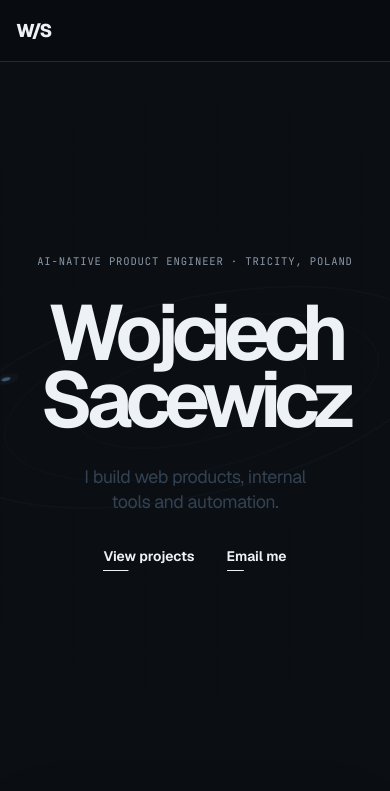
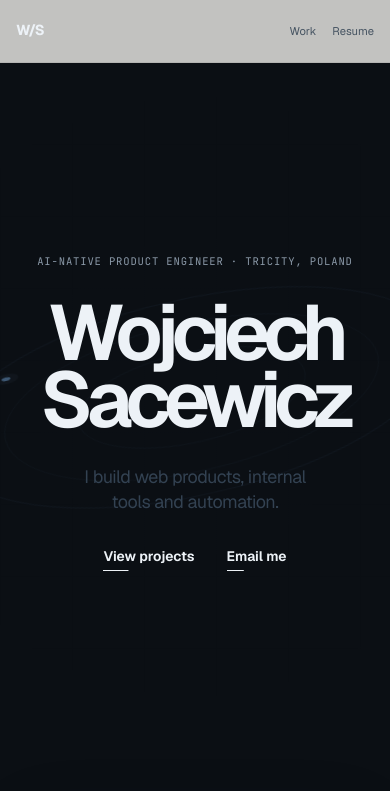
Before and after one commit to wojciechsacewicz/portfolio, a React (Vite) app: page / in a window 390 px wide. Shown: the top 791 px of the page. Built offline with nearby package versions, Linux system fonts and the light colour scheme.

Commit message:
style(nav): center the minimal light header

```diff
--- a/src/components/site-header.css
+++ b/src/components/site-header.css
@@ -2,115 +2,75 @@
   position: fixed;
   inset: 0 0 auto;
   z-index: 100;
-  height: 68px;
-  display: grid;
-  grid-template-columns: 1fr auto;
+  padding: 0 clamp(1rem, 3vw, 2.5rem);
+  color: var(--ink);
+  background: rgba(246, 245, 241, 0.78);
+  border-bottom: 1px solid rgba(16, 23, 31, 0.08);
+  backdrop-filter: blur(18px) saturate(1.15);
+}
+
+.site-header-inner {
+  width: min(100%, 1330px);
+  height: 70px;
+  display: flex;
   align-items: center;
-  padding: 0 3vw;
-  border-bottom: 1px solid rgba(255, 255, 255, 0.12);
-  background: rgba(8, 12, 17, 0.88);
-  color: #edf2f7;
-  backdrop-filter: blur(16px);
+  justify-content: space-between;
+  gap: 2rem;
+  margin: 0 auto;
 }
 
 .wordmark {
-  width: max-content;
-  font-size: 1.15rem;
-  font-weight: 800;
-  letter-spacing: -0.06em;
-}
-
-.wordmark span {
-  color: var(--steel-light);
+  font-size: 0.9rem;
+  font-weight: 720;
+  letter-spacing: -0.04em;
 }
 
 .site-nav {
   display: flex;
   align-items: center;
-  gap: 1.65rem;
-  font-size: 0.72rem;
-  letter-spacing: 0.08em;
-  text-transform: uppercase;
+  gap: clamp(1rem, 2.3vw, 2rem);
+  font-size: 0.76rem;
 }
 
 .site-nav a {
   position: relative;
-  padding-block: 0.35rem;
-  color: rgba(237, 242, 247, 0.76);
+  padding: 0.4rem 0;
+  color: #465462;
   transition: color 0.2s ease;
 }
 
 .site-nav a::after {
   content: "";
   position: absolute;
-  left: 0;
-  right: 0;
-  bottom: 0;
+  inset: auto 0 0;
   height: 1px;
-  background: var(--steel-light);
+  background: currentColor;
   transform: scaleX(0);
   transform-origin: right;
-  transition: transform 0.2s ease;
+  transition: transform 0.3s cubic-bezier(0.22, 1, 0.36, 1);
 }
 
 .site-nav a:hover {
-  color: #edf2f7;
+  color: var(--ink);
 }
 
-.site-nav a:hover::after {
+.site-nav a:hover::after,
+.site-nav a:focus-visible::after {
   transform: scaleX(1);
   transform-origin: left;
 }
 
-.menu-button {
-  display: none;
-}
-
-@media (max-width: 760px) {
-  .site-header {
+@media (max-width: 520px) {
+  .site-header-inner {
     height: 62px;
-    padding: 0 1rem;
-  }
-
-  .menu-button {
-    display: block;
-    border: 0;
-    padding: 0.5rem 0;
-    color: white;
-    background: transparent;
-    font: inherit;
-    font-size: 0.72rem;
-    text-transform: uppercase;
-    letter-spacing: 0.08em;
-    cursor: pointer;
   }
 
   .site-nav {
-    position: fixed;
-    inset: 62px 0 auto;
-    display: grid;
-    gap: 0;
-    padding: 0 1rem 1rem;
-    background: #080c11;
-    transform: translateY(-120%);
-    opacity: 0;
-    visibility: hidden;
-    pointer-events: none;
-    transition:
-      transform 0.25s ease,
-      opacity 0.25s ease,
-      visibility 0.25s ease;
+    gap: 1rem;
+    font-size: 0.7rem;
   }
 
-  .site-nav.is-open {
-    transform: none;
-    opacity: 1;
-    visibility: visible;
-    pointer-events: auto;
-  }
-
-  .site-nav a {
-    padding: 1.15rem 0;
-    border-bottom: 1px solid rgba(255, 255, 255, 0.12);
+  .site-nav a:nth-child(2) {
+    display: none;
   }
 }
```
